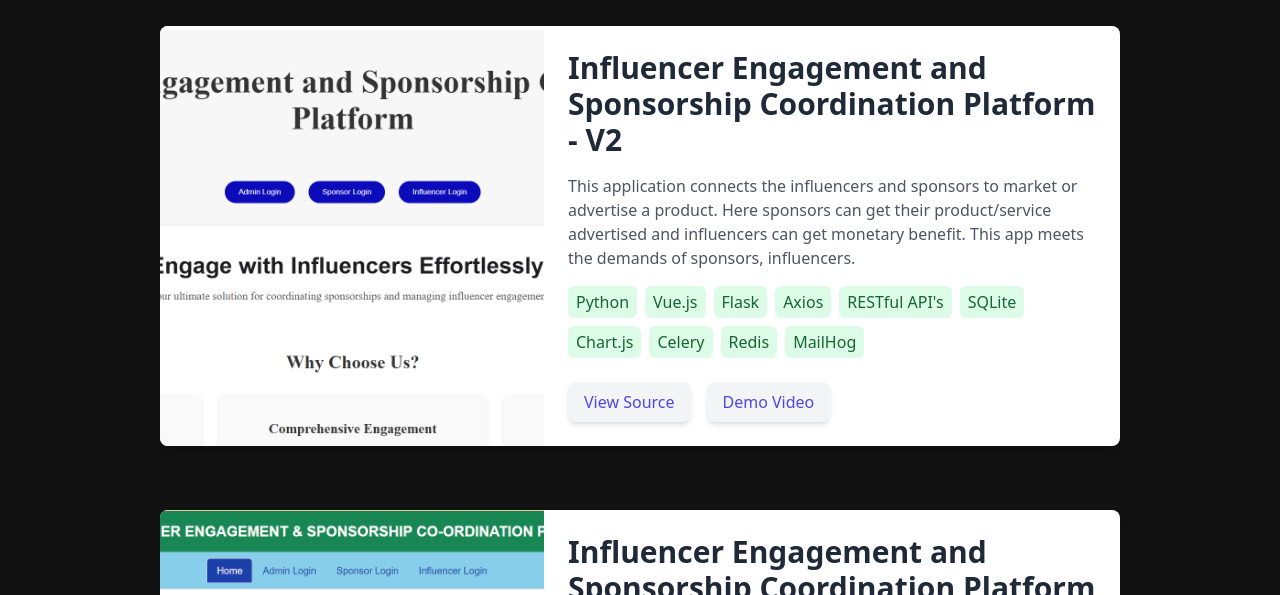
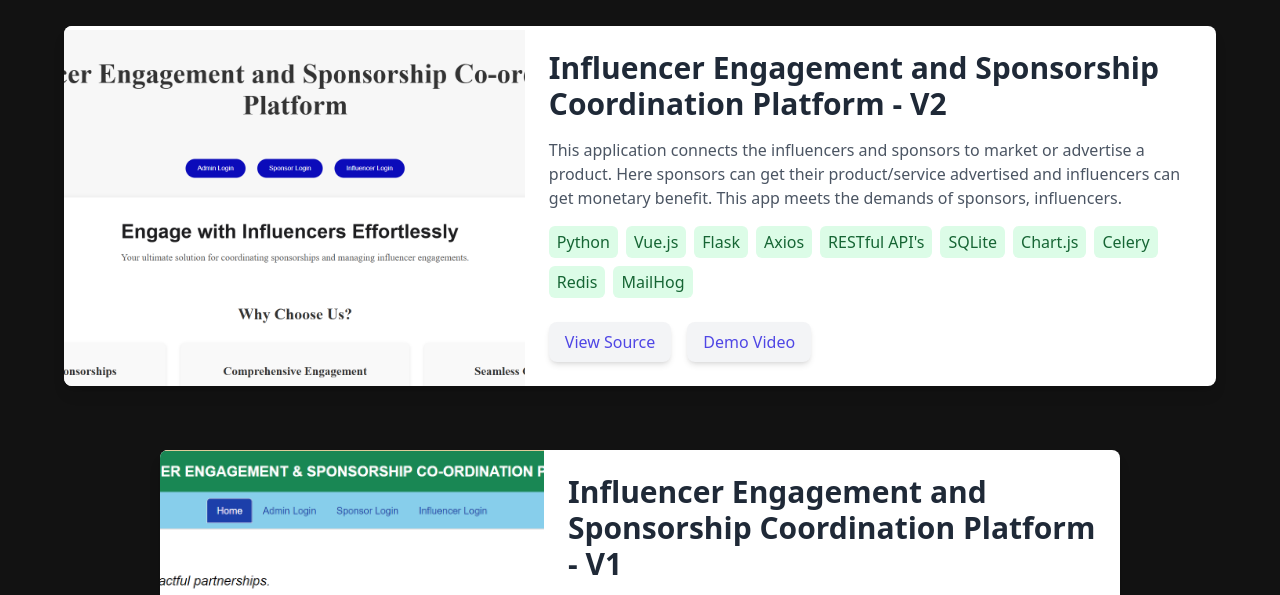
Before and after one commit to Mahadevan2005/Mahadevan-Portfolio, a plain HTML site: page projects.html in a window 1280 px wide. Shown: the part 182-777 px from the top of the page. Drawn offline with nearby package versions, Linux system fonts and the light colour scheme.

Commit message:
Update projects.html

```diff
--- a/projects.html
+++ b/projects.html
@@ -28,7 +28,7 @@
     </div>
 
     <!-- IESCP_V2 -->
-    <div class="max-w-5xl mx-auto p-8">
+    <div class="w-full mx-auto p-8">
       <div class="flex flex-col md:flex-row bg-white shadow-lg rounded-lg overflow-hidden">
         <!-- Image Section -->
         <div class="w-full md:w-2/5 relative">
```
